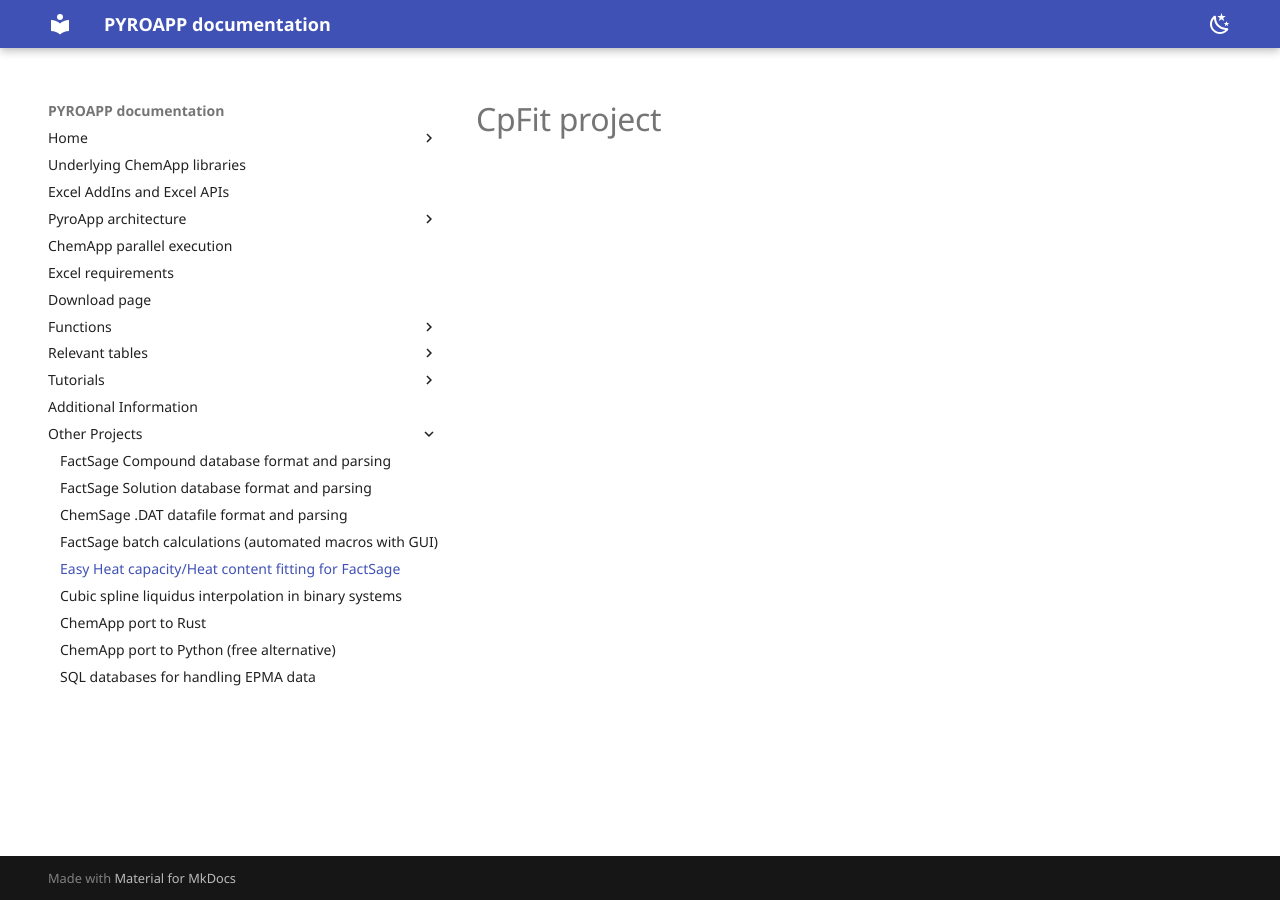
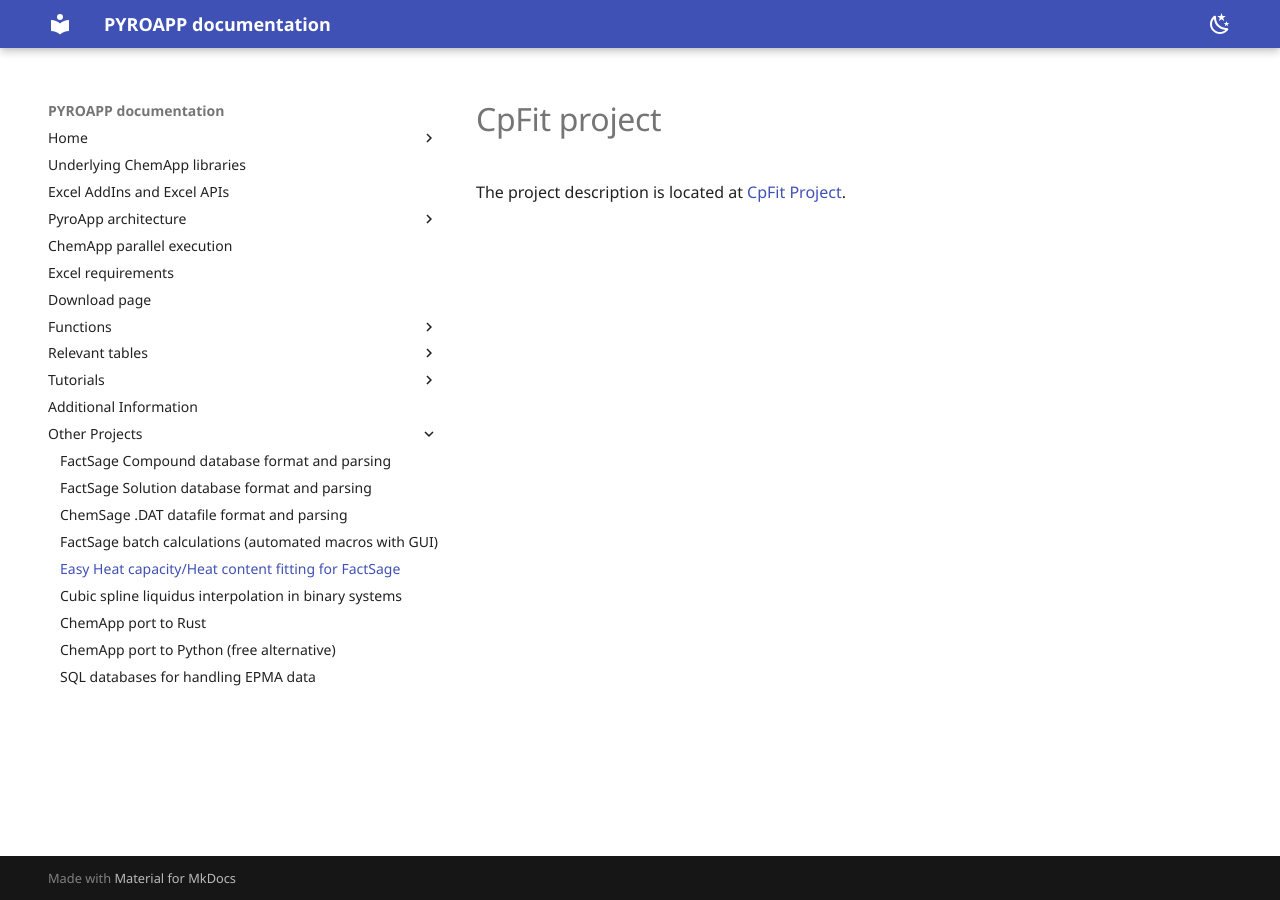
Before and after one commit to evnekdev/pyroapp-docs, an MkDocs documentation site: the page built from docs/cpfit-project.md, in a window 1280 px wide. Built offline with MkDocs 1.6.1 and Material for MkDocs 9.7.7, drawn with Linux system fonts in a browser that asks for light colours; some web fonts are replaced.

Commit message:
small changes

```diff
--- a/docs/cpfit-project.md
+++ b/docs/cpfit-project.md
@@ -1 +1,3 @@
 # CpFit project
+
+The project description is located at [CpFit Project](https://evnekdev.github.io/cpfit-docs/).
```
Also changed, not shown: docs/fsmanager.md (+2 -0 lines).
